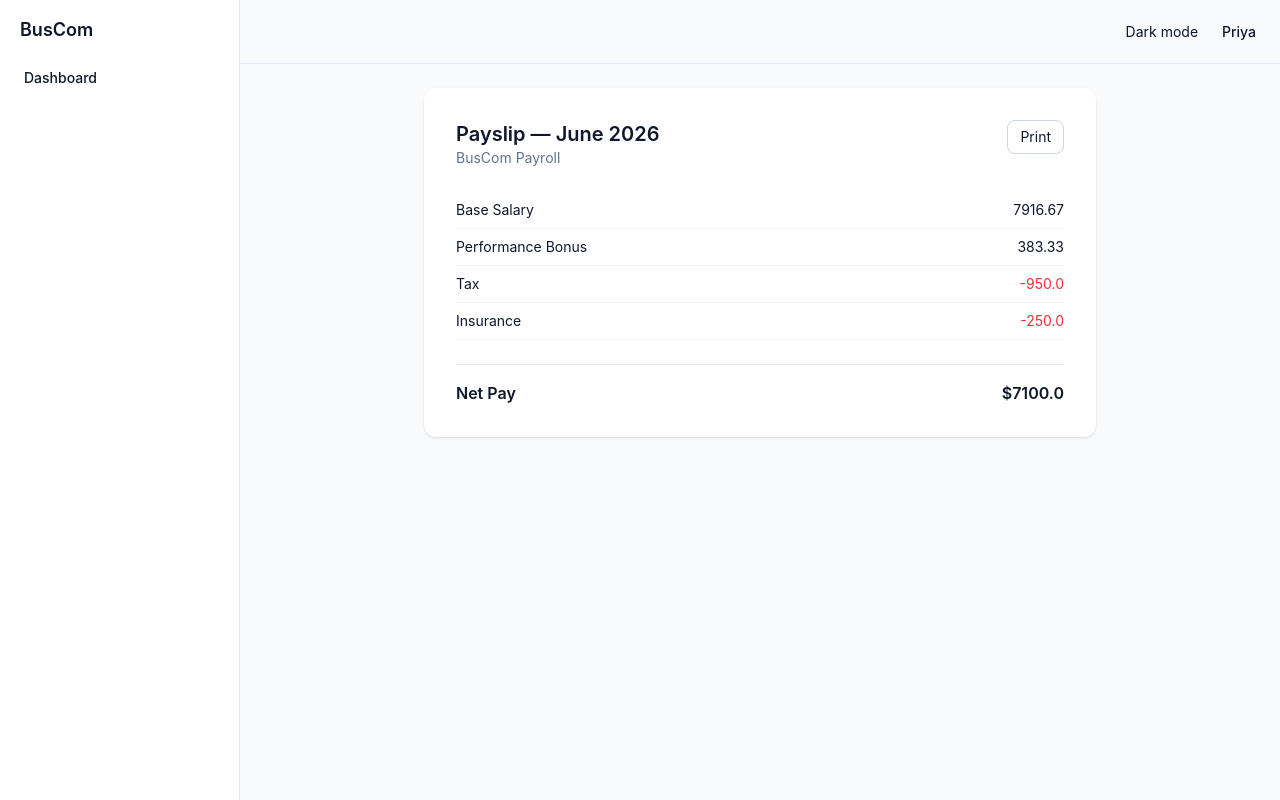
After one commit to rakib4123/Employee-Compensation-Satisfaction, a Django app: page /me/payslips/1/ in a window 1280 px wide. The commit adds this page. Run offline with Django 5.2, Linux system fonts and the light colour scheme; a user stored in the database is signed in; some libraries are stand-ins or nearby versions.

Commit message:
feat: add payslip detail view with print layout and empty-state template
Fixes a latent forward-reference bug from Task 4: sidebar.html linked
{% url 'employee_self_service' %} for employee users, but that named
route isn't added until Task 10. No prior task's tests ever rendered a
full page as a logged-in employee (only redirect targets were checked),
so this went undetected until payslip_detail.html (extended from
base.html) became the first such page. Switched the sidebar link to
the literal "/me/" path, matching the same placeholder convention
already used in views.py (RoleLoginView/root_redirect) until the named
route exists.

Co-Authored-By: Claude Sonnet 5 <noreply@anthropic.com>

```diff
--- a/dashboard/templates/dashboard/partials/sidebar.html
+++ b/dashboard/templates/dashboard/partials/sidebar.html
@@ -4,7 +4,7 @@
     {% if user.role == "hr" %}
       <a href="{% url 'hr_dashboard' %}" class="block rounded-lg px-3 py-2 text-sm font-medium hover:bg-slate-100 dark:hover:bg-slate-700 transition">Dashboard</a>
     {% else %}
-      <a href="{% url 'employee_self_service' %}" class="block rounded-lg px-3 py-2 text-sm font-medium hover:bg-slate-100 dark:hover:bg-slate-700 transition">My Profile</a>
+      <a href="/me/" class="block rounded-lg px-3 py-2 text-sm font-medium hover:bg-slate-100 dark:hover:bg-slate-700 transition">My Profile</a>
     {% endif %}
   </nav>
 </aside>
--- /dev/null
+++ b/dashboard/templates/dashboard/payslip_detail.html
@@ -0,0 +1,30 @@
+{% extends "dashboard/base.html" %}
+{% block title %}Payslip — BusCom{% endblock %}
+{% block content %}
+<div class="max-w-2xl mx-auto bg-white dark:bg-slate-800 rounded-xl shadow p-8 print:shadow-none print:border-none">
+  <div class="flex justify-between items-start mb-6">
+    <div>
+      <h1 class="text-xl font-semibold">Payslip &mdash; {{ payslip.period }}</h1>
+      <p class="text-slate-500 text-sm">BusCom Payroll</p>
+    </div>
+    <button onclick="window.print()" type="button"
+            class="print:hidden rounded-lg border border-slate-300 dark:border-slate-600 px-3 py-1.5 text-sm hover:bg-slate-100 dark:hover:bg-slate-700 transition">
+      Print
+    </button>
+  </div>
+  <table class="w-full text-sm mb-6">
+    <tbody>
+      {% for item in payslip.breakdown %}
+      <tr class="border-b border-slate-100 dark:border-slate-700">
+        <td class="py-2">{{ item.label }}</td>
+        <td class="py-2 text-right {% if item.amount < 0 %}text-red-500{% endif %}">{{ item.amount }}</td>
+      </tr>
+      {% endfor %}
+    </tbody>
+  </table>
+  <div class="flex justify-between text-base font-semibold border-t border-slate-200 dark:border-slate-700 pt-4">
+    <span>Net Pay</span>
+    <span>${{ payslip.net }}</span>
+  </div>
+</div>
+{% endblock %}
--- a/dashboard/urls.py
+++ b/dashboard/urls.py
@@ -8,4 +8,5 @@ urlpatterns = [
     path("login/", views.RoleLoginView.as_view(), name="login"),
     path("logout/", auth_views.LogoutView.as_view(next_page="login"), name="logout"),
     path("dashboard/", views.hr_dashboard, name="hr_dashboard"),
+    path("me/payslips/<int:payslip_id>/", views.payslip_detail, name="payslip_detail"),
 ]
--- a/dashboard/views.py
+++ b/dashboard/views.py
@@ -1,8 +1,9 @@
 from django.contrib.auth import views as auth_views
 from django.contrib.auth.decorators import login_required, user_passes_test
+from django.http import Http404
 from django.shortcuts import redirect, render
 
-from .mock_data import EMPLOYEES
+from .mock_data import EMPLOYEES, PAYSLIPS
 from .models import User
 
 
@@ -39,3 +40,11 @@ def hr_dashboard(request):
         "total_payroll": total_payroll,
         "avg_salary": avg_salary,
     })
+
+
+@login_required
+def payslip_detail(request, payslip_id):
+    payslip = next((p for p in PAYSLIPS if p["id"] == payslip_id), None)
+    if payslip is None:
+        raise Http404("Payslip not found.")
+    return render(request, "dashboard/payslip_detail.html", {"payslip": payslip})
```
Also changed, not shown: dashboard/templates/dashboard/empty_state.html (added, +7 -0 lines), dashboard/tests.py (+18 -0 lines), dashboard/static/dashboard/css/output.css.
